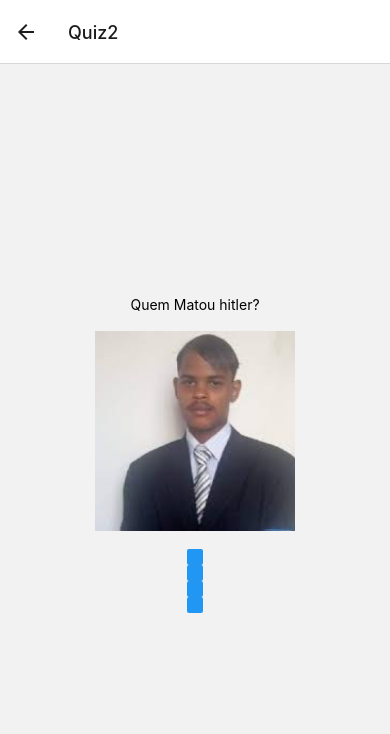
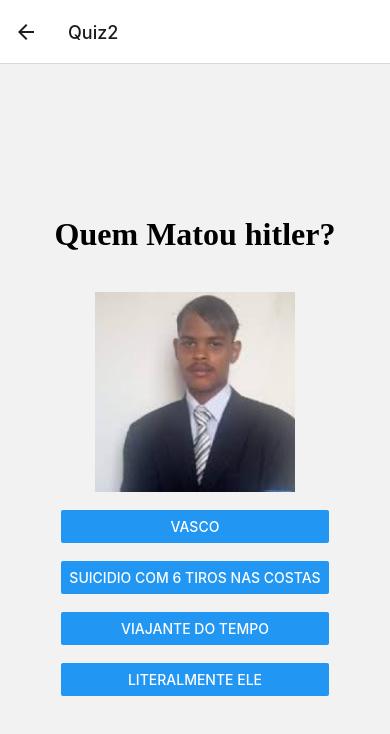
Before and after one commit to Yuri134X/QuizReactNative, a React Native app: screen /Quiz2 in a window 390 px wide. Shown: the top 734 px of the page. Built offline with nearby package versions, Linux system fonts and the light colour scheme.

Commit message:
add buttons titles and game over / win screen

```diff
--- a/App.jsx
+++ b/App.jsx
@@ -6,6 +6,8 @@ import homeScreen from './screens/homeScreen';
 import História from './screens/Historia';
 import Quiz2 from './screens/Quiz2';
 import Quiz3 from './screens/Quiz3';
+import fimBom from './screens/fimBom';
+import fimRuim from './screens/fimRuim';
 
 const Stack = createNativeStackNavigator();
 
@@ -22,6 +24,10 @@ export default function App() {
           <Stack.Screen name='Quiz2' component={Quiz2} />
 
           <Stack.Screen name='Quiz3' component={Quiz3} />
+
+          <Stack.Screen name= 'fimBom' component={fimBom} />
+
+          <Stack.Screen name= 'fimRuim' component={fimRuim} />
 
 
         </Stack.Navigator>
--- a/screens/Historia.jsx
+++ b/screens/Historia.jsx
@@ -1,10 +1,12 @@
 import React from 'react'
 import { StyleSheet, Text, View, Image, Button} from 'react-native'
+import { useNavigation } from '@react-navigation/native'
 
-const História = () => {
+const História = ({navigation}) => {
+    navigation = useNavigation()
     return (
         <View style= {styles.body}>
-            <Text >Quem foi o primeiro presidente do Brasil?</Text>
+            <h1 >Quem foi o primeiro presidente do Brasil?</h1>
 <br/>
 
         <View>
@@ -19,21 +21,25 @@ const História = () => {
 
             <View style= {styles.buttons}>
             <Button
-            onPress={false}
+            onPress={() => {navigation.navigate("fimRuim")}}
             title="Cristiano ronaldo"
             />
+            <br />
             <Button
-            onPress={true}
+            onPress={() => {navigation.navigate("Quiz2")}}
             title="M. Deodoro da fonseca"
             />
+            <br />
             <Button
-            onPress={false}
+            onPress={() => {navigation.navigate("fimRuim")}}
             title="Bolsonaro"
             />
+            <br />
             <Button
-            onPress={false}
+            onPress={() => {navigation.navigate("fimRuim")}}
             title="fernando collor"
             />
+            <br />
 
             </View>
 
@@ -54,5 +60,6 @@ const styles = StyleSheet.create({
      },
      tinyLogo: {
         width: 200,
-        height: 200,}
+        height: 200,
+    borderColor: 'black'}
 })
--- a/screens/Quiz2.jsx
+++ b/screens/Quiz2.jsx
@@ -1,10 +1,12 @@
 import React from 'react'
 import { StyleSheet, Text, View, Image, Button } from 'react-native'
+import { useNavigation } from '@react-navigation/native'
 
-const Quiz2 = () => {
+const Quiz2 = ({navigation}) => {
+    navigation = useNavigation()
     return (
         <View style= {styles.body}>
-            <Text >Quem Matou hitler?</Text>
+            <h1 >Quem Matou hitler?</h1>
 <br/>
 
         <View>
@@ -17,11 +19,30 @@ const Quiz2 = () => {
 
 <br/>
 
-            <View style= {styles.buttons}>
-            <Button>Vasco</Button>
-            <Button>Suicidio com 6 tiros nas costas</Button>
-            <Button> viajante do tempo</Button>
-            <Button> literalmente ele</Button>
+        <View style= {styles.buttons}>
+
+        <Button
+        onPress={() => {navigation.navigate("fimRuim")}}
+            title="Vasco"
+             />
+<br />
+        <Button
+        onPress={() => {navigation.navigate("fimRuim")}}
+            title="Suicidio com 6 tiros nas costas"
+            />
+<br />
+        <Button
+        onPress={() => {navigation.navigate("fimRuim")}}
+            title="viajante do tempo"
+            />
+<br />
+         <Button
+            onPress={() => {navigation.navigate("Quiz3")}}
+            title="literalmente ele"
+            />
+<br />
+
+
             </View>
 
         </View>
--- a/screens/Quiz3.jsx
+++ b/screens/Quiz3.jsx
@@ -1,20 +1,20 @@
 import React, { useState } from 'react';
 import { StyleSheet, Text, View, Image, Button } from 'react-native';
+import { useNavigation } from '@react-navigation/native'
 
-const Quiz3 = () => {
-  const [pontos, setPontos] = useState(0);
-  const [feedback, setFeedback] = useState('');
+const Quiz3 = ({navigation}) => {
+  navigation = useNavigation()
 
   return (
     <View style={styles.body}>
-      <Text >Quem descobriu o Brasil?</Text>
+      <h1 >Quem descobriu o Brasil?</h1>
 <br/>
 
       <View>
         <Image
           style={styles.tinyLogo}
           source={{
-            uri: 'https://conteudo.imguol.com.br/c/entretenimento/dc/2018/04/20/envie-um-meme-engracado-para-o-bol-11-97335-6855-1524197722204_v2_615x300.jpg',
+            uri: 'https://conteudo.imguol.com.br/c/entretenimento/dc/2018/04/20/envie-um-meme-engracado-para-o-bol-11-97335-6855-1524197722204_v2_615x300.jpg'
           }}
         />
       </View>
@@ -22,17 +22,17 @@ const Quiz3 = () => {
 <br/>
 
       <View style={styles.buttons}>
-        <Button onPress={() => {
-          if (pontos++ === 0) {
-            setFeedback('Correto!');
-          } else {
-            setFeedback('Errado!');
-          }
-        }}>Pedro Álvares Cabral</Button>
-        <Button>Os indio</Button>
-        <Button> viajante do tempo</Button>
-        <Button> Don pedro 1°</Button>
-        <Text>{pontos}</Text>
+        <Button title='Pedro Álvares Cabral'
+          onPress={() => {navigation.navigate("fimBom")}} />
+<br/>
+        <Button title='Os indios'
+        onPress={() => {navigation.navigate("fimRuim")}} />
+<br/>
+        <Button title='viajante do tempo'
+        onPress={() => {navigation.navigate("fimRuim")}} />
+<br/>
+        <Button title=' Don pedro 1°'
+        onPress={() => {navigation.navigate("fimRuim")}} />
 
       </View>
 
--- /dev/null
+++ b/screens/fimBom.jsx
@@ -0,0 +1,33 @@
+import React from 'react'
+import { StyleSheet, Text, View, Image } from 'react-native'
+
+const fimBom = () => {
+    return (
+        <View style= {styles.body}>
+            <h1>Parabéns, você manja de Historia</h1>
+<br/>
+        <View>
+            <Image
+                style={styles.tinyLogo}
+                source={{
+                uri: 'https://encrypted-tbn0.gstatic.com/images?q=tbn:ANd9GcQsUAdg1odjbD-Q5vZCRaEsx0VbRpGBt7a35MeRyrgYlQ&s'}}/>
+            </View>
+        </View>
+    )
+}
+
+
+
+
+export default fimBom
+
+const styles = StyleSheet.create({
+    body: {
+        flex: 1,
+        justifyContent: 'center',
+        alignItems:'center'
+     },
+     tinyLogo: {
+        width: 200,
+        height: 200,}
+})
--- /dev/null
+++ b/screens/fimRuim.jsx
@@ -0,0 +1,33 @@
+import React from 'react'
+import { StyleSheet, Text, View, Image } from 'react-native'
+
+const fimRuim = () => {
+    return (
+        <View style= {styles.body}>
+            <h1>Infelizmente você falhou com o quiz, volte para o fundamental pq vc é uma vergonha para a humanidade</h1>
+<br/>
+        <View>
+            <Image
+                style={styles.tinyLogo}
+                source={{
+                uri: 'https://www.shutterstock.com/shutterstock/photos/408457885/display_1500/stock-vector-angry-emoticon-pointing-out-or-away-408457885.jpg'}}/>
+            </View>
+        </View>
+    )
+}
+
+
+
+
+export default fimRuim
+
+const styles = StyleSheet.create({
+    body: {
+        flex: 1,
+        justifyContent: 'center',
+        alignItems:'center'
+     },
+     tinyLogo: {
+        width: 300,
+        height: 200,}
+})
--- a/screens/homeScreen.jsx
+++ b/screens/homeScreen.jsx
@@ -6,22 +6,15 @@ const homeScreen = ({navigation}) => {
     navigation = useNavigation()
     return (
         <View style= {styles.body}>
-            <Text> Bem vindo ao QUIZ</Text>
-            <Text>Selecione a categoria abaixo </Text>
+            <h1> Bem vindo ao QUIZ</h1>
+            <h2>Selecione a categoria abaixo </h2>
+<br />
             <View> <Button
                 title='História'
                 onPress={() => {navigation.navigate("Historia")}}
                 /></View>
 
-                <View> <Button
-                title='Pergunta 2'
-                onPress={() => {navigation.navigate("Quiz2")}}
-                /></View>
-
-                <View> <Button
-                title='Pergunta 3'
-                onPress={() => {navigation.navigate("Quiz3")}}
-                /></View>
+<br />
 
 
         </View>
```
